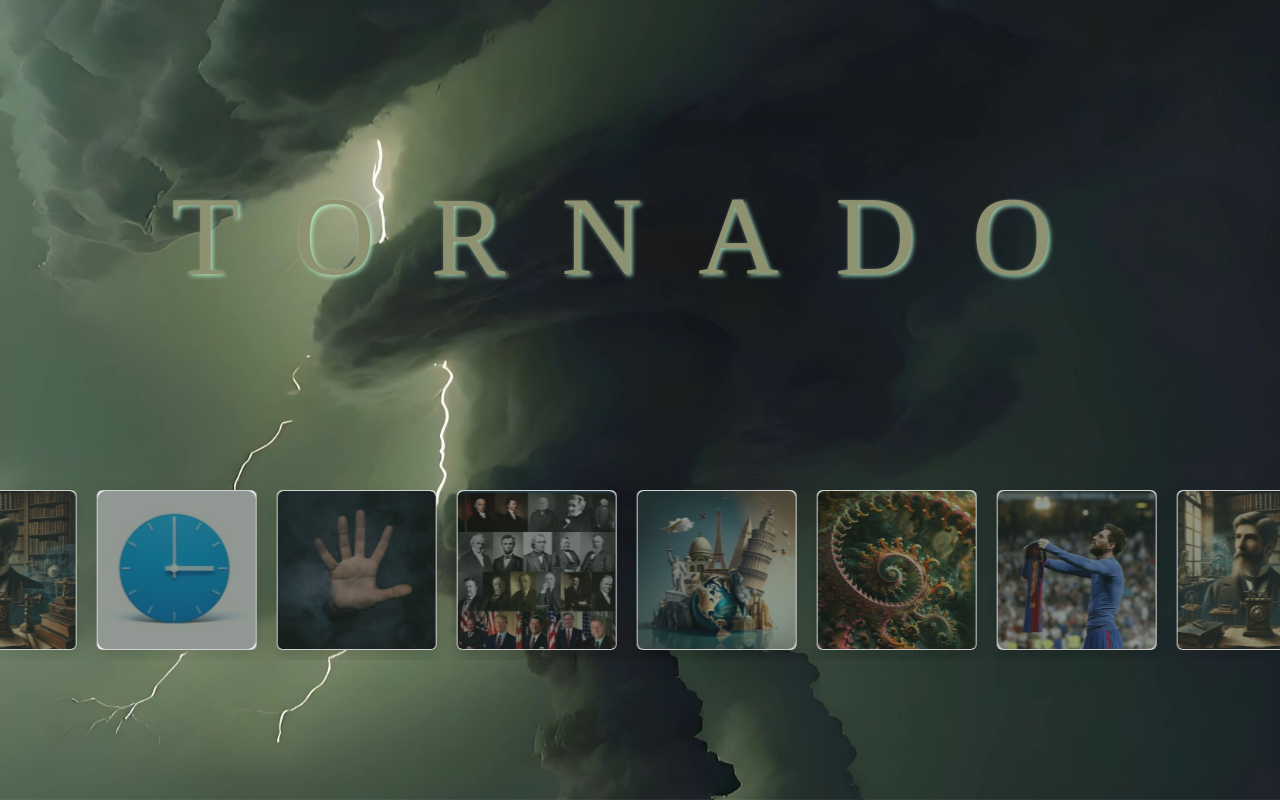
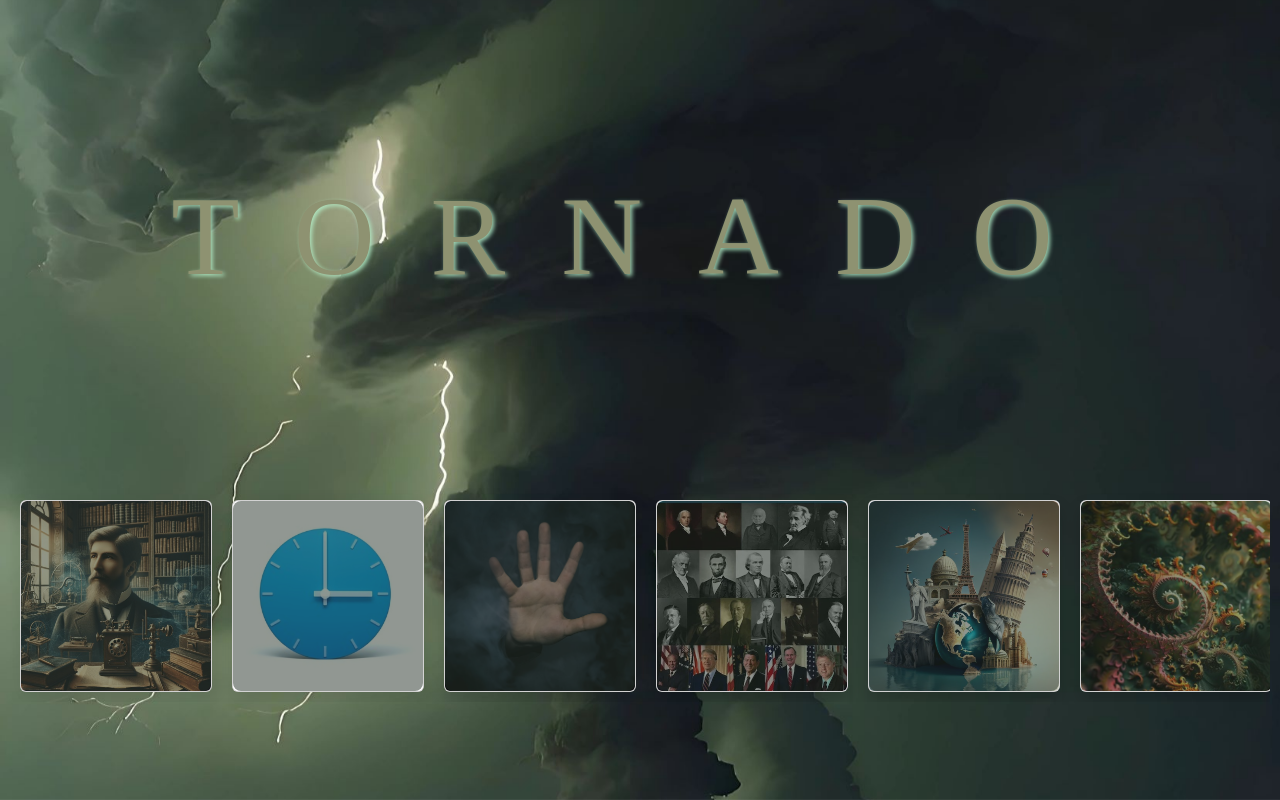
Before and after one commit to Kaighassy2002/tornado, a React (Vite) app: page / in a window 1280 px wide. Built offline with nearby package versions, Linux system fonts and the light colour scheme; a web font is replaced by a local one.

Commit message:
card correction

```diff
--- a/src/components/CardsImg.jsx
+++ b/src/components/CardsImg.jsx
@@ -13,44 +13,30 @@ import { Link } from "react-router-dom";
 function CardsImg() {
   const cardsRef = useRef(null);
 
-  useEffect(() => {
-    const cards = cardsRef.current;
-    const cardsList = cards.querySelector(".card-main");
-    const allCards = Array.from(cardsList.children);
+  let startX = 0; // Starting X position of the drag
+  let scrollLeft = 0; // Starting scroll position
+  let isDragging = false; // Track if dragging is active
 
-    // speed controll
+  const handleStart = (e) => {
+    const container = cardsRef.current;
+    isDragging = true; // Activate dragging
+    startX = e.type === "touchstart" ? e.touches[0].pageX : e.pageX; // Get initial X
+    scrollLeft = container.scrollLeft; // Get initial scroll position
+  };
 
-    let scrollSpeed = 1;
-    let animationFrameId;
+  const handleMove = (e) => {
+    if (!isDragging) return;
+    const x = e.type === "touchmove" ? e.touches[0].pageX : e.pageX;
+    const distance = x - startX;
+    cardsRef.current.scrollLeft = scrollLeft - distance;
+  };
 
-    // Duplicate cards
-    const duplicateCards = () => {
-      allCards.forEach((card) => {
-        const cardClone = card.cloneNode(true);
-        cardsList.appendChild(cardClone);
-      });
-    };
+  const handleEnd = () => {
+    isDragging = false; // Deactivate dragging
+  };
 
-    // scrolling
 
-    const startScrolling = () => {
-      if (cards.scrollLeft >= cardsList.scrollWidth / 2) {
-        // When reaching the duplicated set, reset to the start of the original set
-        cards.scrollLeft = 0;
-      }
-      cards.scrollLeft += scrollSpeed; // Increment the scroll position
-      animationFrameId = requestAnimationFrame(startScrolling);
-    };
 
-    // Duplicate cards and scrolling
-    duplicateCards();
-    animationFrameId = requestAnimationFrame(startScrolling);
-
-    // Cleanup on unmount
-    return () => {
-      cancelAnimationFrame(animationFrameId);
-    };
-  }, []);
 
   return (
    <div className="cards-containe">
@@ -58,10 +44,18 @@ function CardsImg() {
         ref={cardsRef}
         style={{
           display: "flex",
-          overflow: "hidden",
+          overflow: "auto",
           padding: "10px",
           scrollBehavior: "smooth",
+          scrollbarWidth: "none",
+          cursor: isDragging ? "grabbing" : "grab",
         }}
+        className="cards-scroll"
+        onMouseMove={handleMove} // Mouse move
+      onMouseLeave={handleEnd} // End drag if mouse leaves container
+      onTouchStart={handleStart} // Touch start
+      onTouchMove={handleMove} // Touch move
+      onTouchEnd={handleEnd} // Touch end
       >
         <ul className="card-main " style={{ display: "flex", padding: 0, margin: 0 }}>
           <li className="card-element">
--- a/src/components/card.css
+++ b/src/components/card.css
@@ -2,17 +2,27 @@
 .card-main {
   display: flex;
   flex-direction: row;
-  justify-content: center;
+  justify-content: flex-start;
   width: 100%;
   margin: 0 ;
-  padding: 0px 9px 25px 20px;
-  animation: scroll 40s linear infinite, rotate 60s linear infinite;
-  will-change: transform;
-  animation-play-state: running;
+  padding: 0px 10px 25px 10px;
+  overflow: auto;
+  scrollbar-width: none;
+  -ms-overflow-style: none;
 
 }
+.card-main::-webkit-scrollbar {
+  display: none;
+}
+.cards-scroll {
+  display: flex;
+  gap: 10px;
+
+}
+
 .card-element {
-    padding: 0 10px;
+  flex: 0 0 auto;
+    padding:  10px;
     list-style: none;
 
 
@@ -32,8 +42,8 @@
 }
 
 .single-card {
-  width: 10rem;
-  height: 10rem;
+  width: 12rem;
+  height: 12rem;
   position: relative;
   overflow: hidden;
   border-radius: 10px;
@@ -43,16 +53,20 @@
 
 .single-card:hover {
   box-shadow: 0px 1px 5px -3px #000;
-  transform: scale(1.09);
+  transform: scale(1.1);
 }
 
 .card-image {
-  width: 10rem;
-  height: 10rem;
-  transition: all 0.3s ease-in-out;
+  width: 12rem;
+  height: 12rem;
+  transition: transform 0.3s ease-in-out, box-shadow 0.3s ease-in-out;
   object-fit: cover;
 }
 
+.card-image:hover {
+  transform: scale(1.1);
+  box-shadow: 0 8px 20px rgba(0, 0, 0, 0.3);
+}
 .greenOverlay {
   position: absolute;
   top: 0;
@@ -83,7 +97,7 @@
   border-radius: 7px;
   color: #28352e;
   font-size: 16px;
-  /* font-family: "Lucida Sans", "Lucida Sans Regular", Verdana, sans-serif; */
+
   animation-play-state: paused;
 }
 
@@ -100,14 +114,7 @@
 }
 
 @media screen and (max-width: 480px) {
-  .single-card {
-    width: 12rem;
-    height: 12rem;
-  }
-  .card-image {
-    width: 12rem;
-    height: 12rem;
-  }
+
   .card-hea {
     font-size: 14px;
     justify-content: end;
```
